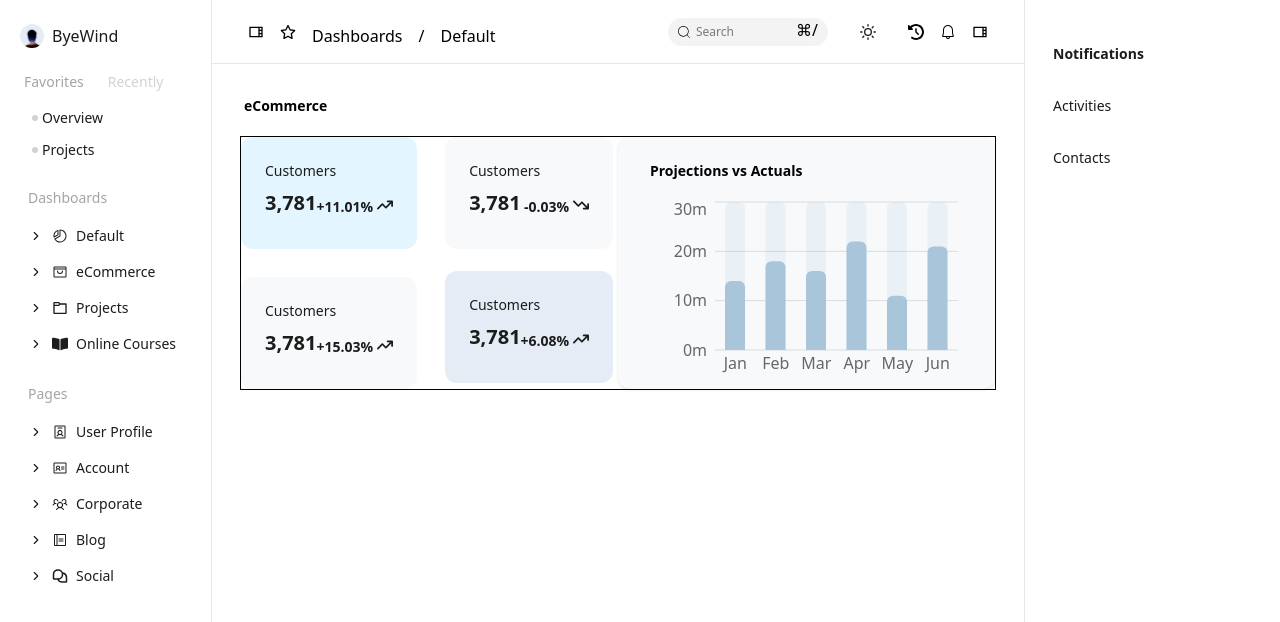
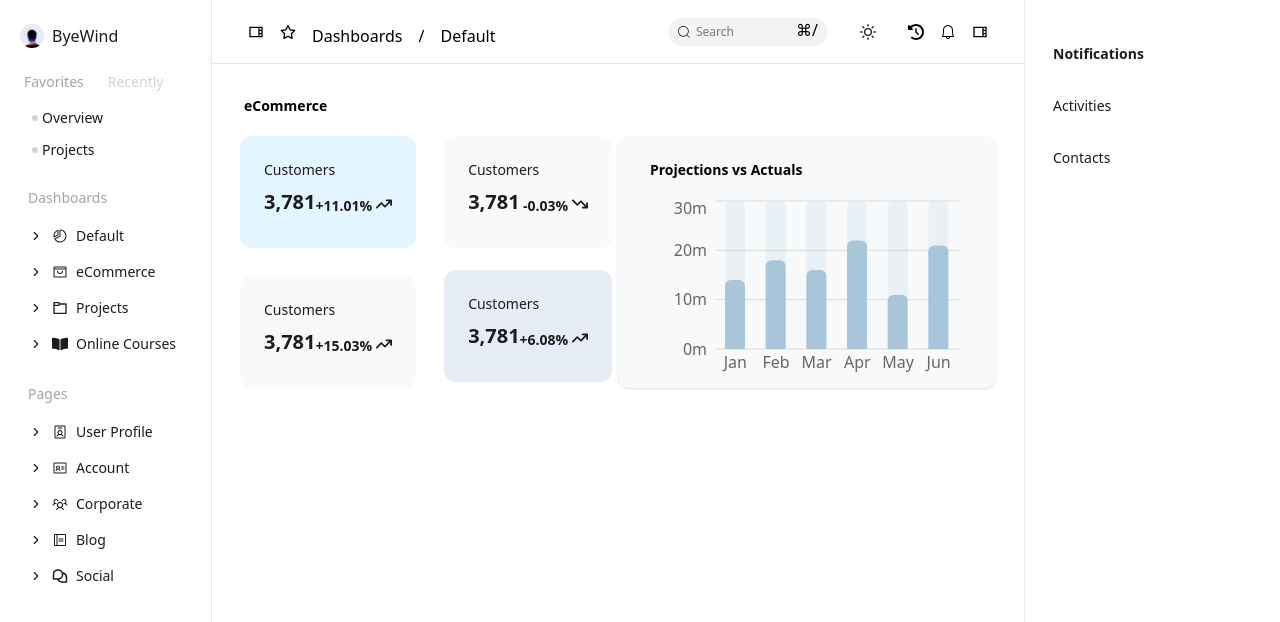
Before and after one commit to yogeshpatel09/juspay, a React (Vite) app: page / in a window 1280 px wide. Shown: the top 622 px of the page. Built offline with nearby package versions, Linux system fonts and the light colour scheme.

Commit message:
remove  border from Home page

```diff
--- a/src/(pages)/Home.jsx
+++ b/src/(pages)/Home.jsx
@@ -9,7 +9,7 @@ function Home() {
         <div className="p-1 text-black dark:text-white font-semibold text-sm">
           eCommerce
         </div>
-        <div className="border w-full h-full flex flex-wrap">
+        <div className=" w-full h-full flex flex-wrap">
           <div className="w-1/2 flex gap-2">
             <div className="grid grid-cols-2 gap-x-4 w-1/2">
                 <StatCard/>
```
